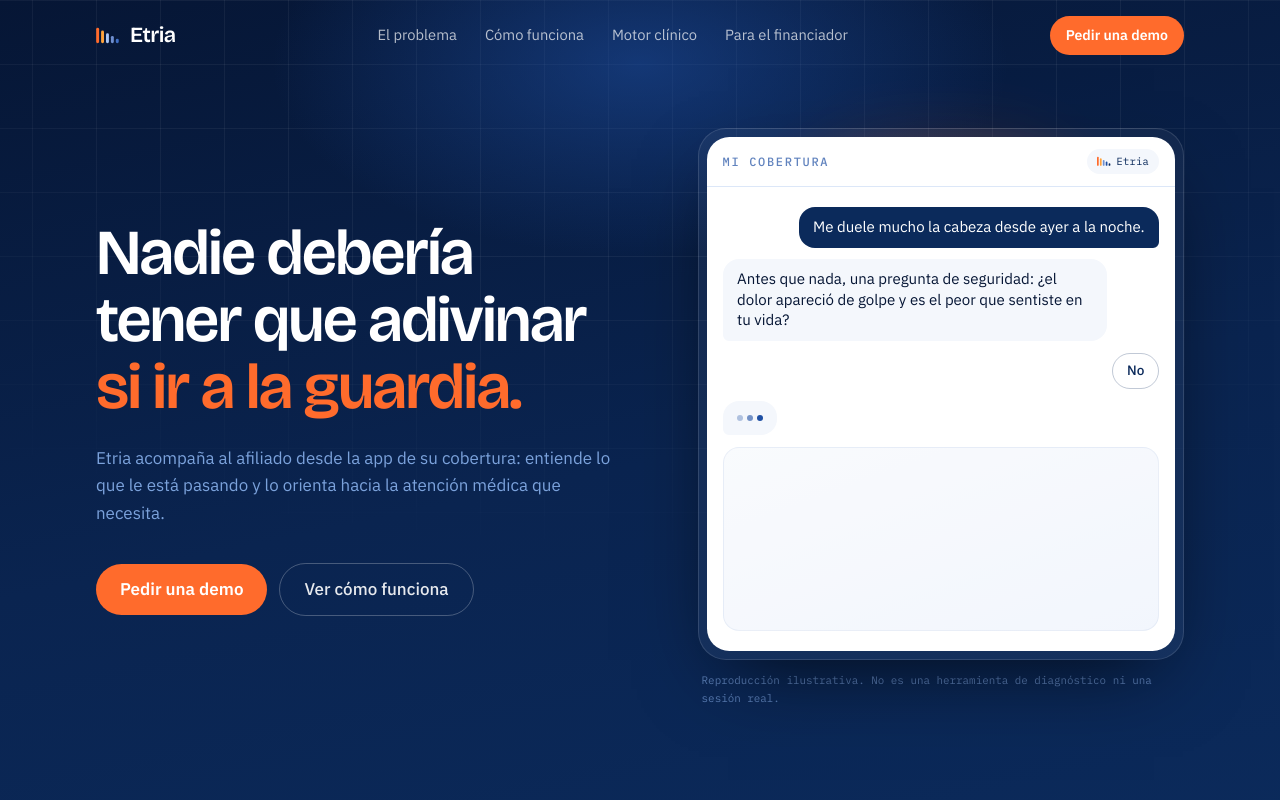
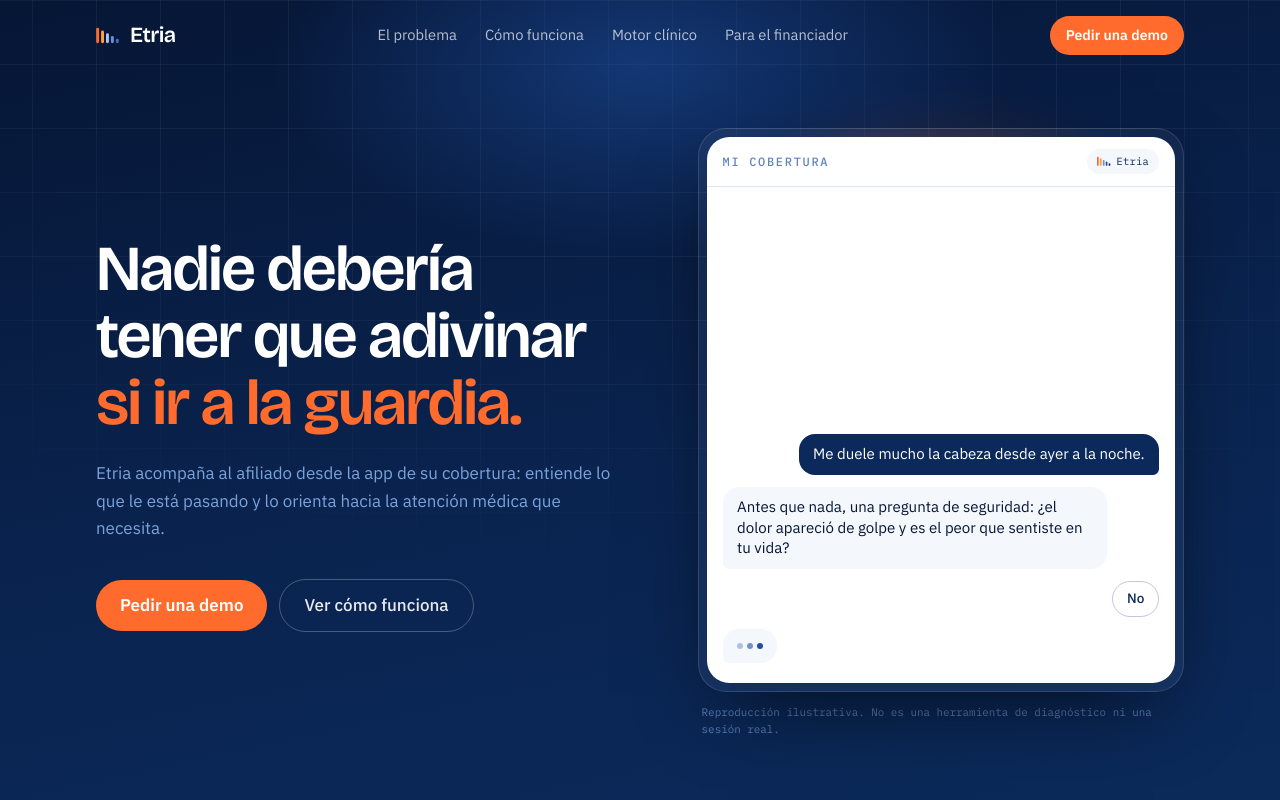
Before and after one commit to manut-99/etria-web, a React (Vite) app: page / in a window 1280 px wide. Shown: the top 800 px of the page. Built offline with nearby package versions, Linux system fonts and the light colour scheme.

Commit message:
Alto fijo en la tarjeta de sesion y link real de agenda

```diff
--- a/src/components/SessionDemo.tsx
+++ b/src/components/SessionDemo.tsx
@@ -67,7 +67,7 @@
 
           {/* Conversación */}
           <div
-            className="flex min-h-[26rem] flex-col gap-3 px-4 py-5 sm:min-h-[27rem]"
+            className="flex h-[30rem] flex-col justify-end gap-3 overflow-hidden px-4 py-5 sm:h-[31rem]"
             aria-hidden="true"
           >
             {demoScript.slice(0, visible).map((m, i) => {
@@ -101,7 +101,7 @@
               return (
                 <div
                   key={i}
-                  className="pop mt-auto rounded-2xl border border-mid/20 bg-[linear-gradient(160deg,#f4f7fc,#e6eefb)] p-4"
+                  className="pop rounded-2xl border border-mid/20 bg-[linear-gradient(160deg,#f4f7fc,#e6eefb)] p-4"
                 >
                   <span className="eyebrow text-mid">Derivación</span>
                   <p
@@ -141,13 +141,6 @@
                 ))}
               </span>
             )}
-
-            {visible < demoScript.length && (
-              <div
-                aria-hidden="true"
-                className="mt-auto h-[11.5rem] rounded-2xl border border-mid/12 bg-[linear-gradient(160deg,#f4f7fc,#e8effb)] opacity-55"
-              />
-            )}
           </div>
         </div>
       </div>
--- a/src/content.ts
+++ b/src/content.ts
@@ -6,8 +6,7 @@
 export const site = {
   brand: "Etria",
   contactEmail: "info@etriahealth.com",
-  /** TODO: pegar el link publico de Google Calendar (Appointment schedule). */
-  bookingUrl: "https://calendar.app.google/REEMPLAZAR",
+  bookingUrl: "https://calendar.app.google/BSyzQfLmfZ3xyqCr9",
   emergencyNumber: "107",
   /**
    * Vacío = el formulario abre el cliente de correo del visitante (mailto).
```
